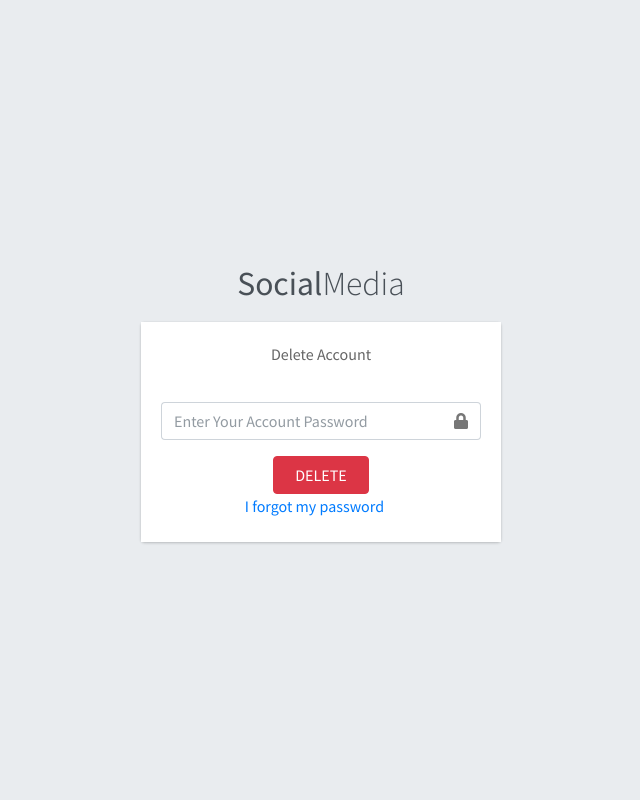
After one commit to devvlopar/Social-Media, a Django app: page /delete_account/ in a window 1280 px wide. The commit adds this page. Shown: the whole page, without its empty margins (319-959 px from the left). Run offline with Django 4.2, Linux system fonts and the light colour scheme; some libraries are stand-ins or nearby versions.

Commit message:
almost completed.

```diff
--- a/user_social/admin.py
+++ b/user_social/admin.py
@@ -5,3 +5,7 @@ from .models import *
 @admin.register(User)
 class AdminUser(admin.ModelAdmin):
     list_display = ['fullname','id','email','password']
+
+@admin.register(Follow)
+class AdminFollow(admin.ModelAdmin):
+    list_display = ['who', 'follows_whom']
--- a/user_social/templates/change_email.html
+++ b/user_social/templates/change_email.html
@@ -26,7 +26,7 @@
         </div>
         <div class="row">
           <div class="col-12">
-            <button type="submit" class="btn btn-primary btn-block">Get OTP</button>
+            <button type="submit" class="btn btn-primary btn-block">Verify Email</button>
           </div>
           <!-- /.col -->
         </div>
--- /dev/null
+++ b/user_social/templates/delete_account.html
@@ -0,0 +1,78 @@
+{% load static %}
+<!DOCTYPE html>
+<html lang="en">
+<head>
+  <meta charset="utf-8">
+  <meta name="viewport" content="width=device-width, initial-scale=1">
+  <title>Social Media | Delete Account</title>
+
+  <!-- Google Font: Source Sans Pro -->
+  <link rel="stylesheet" href="https://fonts.googleapis.com/css?family=Source+Sans+Pro:300,400,400i,700&display=fallback">
+  <!-- Font Awesome -->
+  <link rel="stylesheet" href='{% static "plugins/fontawesome-free/css/all.min.css" %}'>
+  <!-- icheck bootstrap -->
+  <link rel="stylesheet" href='{% static "plugins/icheck-bootstrap/icheck-bootstrap.min.css" %}'>
+  <!-- Theme style -->
+  <link rel="stylesheet" href='{% static "dist/css/adminlte.min.css" %}'>
+</head>
+<body class="hold-transition login-page">
+<div class="login-box">
+  <div class="login-logo">
+
+    <a href="{% url 'index' %}"><b>Social</b>Media</a>
+  </div>
+  <!-- /.login-logo -->
+  <div class="card">
+    <div class="card-body login-card-body">
+      <p class="login-box-msg">Delete Account</p>
+
+      <form action="{% url 'delete_account' %}" method="post">
+        {% csrf_token %}
+        <div>
+          <p style="color: red;">{{message}}</p>
+        </div>
+        <div class="input-group mb-3">
+          <input type="text" class="form-control" name="password" placeholder="Enter Your Account Password" required>
+          <div class="input-group-append">
+            <div class="input-group-text">
+              <span class="fas fa-lock"></span>
+            </div>
+          </div>
+        </div>
+        <div class="row">
+          <div class="col-4">
+          </div>
+          <!-- /.col -->
+          <div class="col-4">
+            <button type="submit" class="btn btn-danger btn-block">DELETE</button>
+          </div>
+          <!-- /.col -->
+          <div class="col-4">
+          </div>
+        </div>
+      </form>
+
+      <div class="row">
+      <div class="col-3"></div>
+      <div class="col-8">
+      <p class="mb-1">
+        <a href="{% url 'forgot'%}">I forgot my password</a>
+      </p>
+      </div>
+
+      </div>
+
+    </div>
+    <!-- /.login-card-body -->
+  </div>
+</div>
+<!-- /.login-box -->
+
+<!-- jQuery -->
+<script src='{% static "plugins/jquery/jquery.min.js" %}'></script>
+<!-- Bootstrap 4 -->
+<script src='{% static "plugins/bootstrap/js/bootstrap.bundle.min.js" %}'></script>
+<!-- AdminLTE App -->
+<script src='{% static "dist/js/adminlte.min.js" %}'></script>
+</body>
+</html>
--- a/user_social/templates/header.html
+++ b/user_social/templates/header.html
@@ -70,7 +70,7 @@
             <i class="fas fa-user"></i>
           </a>
           <ul aria-labelledby="dropdownSubMenu1" class="dropdown-menu border-0 shadow">
-            <li><a href="{% url 'notification' %}" class="dropdown-item">Notifications</a></li>
+            <li><a href="{% url 'delete_account' %}" class="dropdown-item">Delete Account</a></li>
             <li><a href="{% url 'profile' %}" class="dropdown-item">My Profile</a></li>
             <li><a href="{% url 'logout' %}" class="dropdown-item"> <i class="fas fa-sign-out-alt"> Logout </i></a></li>
           </ul>
--- a/user_social/templates/profile.html
+++ b/user_social/templates/profile.html
@@ -43,10 +43,10 @@
                     <b>Followers</b> <a class="float-right">{{user_data.followers}}</a>
                   </li>
                   <li class="list-group-item">
-                    <b>Following</b> <a class="float-right">{{user_data.followers}}</a>
+                    <b>Following</b> <a class="float-right">{{user_data.following}}</a>
                   </li>
                 </ul>
-                <a href="#" class="btn btn-primary btn-block"><b>Follow</b></a>
+                <!-- <a href="#" class="btn btn-primary btn-block"><b>Follow</b></a> -->
               </div>
               <!-- /.card-body -->
             </div>
--- a/user_social/urls.py
+++ b/user_social/urls.py
@@ -13,9 +13,12 @@ urlpatterns = [
     path('add_post/', views.add_post, name='add_post'),
     path('change_password/', views.change_password, name='change_password'),
     path('change_email/', views.change_email, name='change_email'),
+    path('delete_account/', views.delete_account, name='delete_account'),
     path('comment/<int:pk>', views.comment, name='comment'),
-    path('settings/', views.settings, name="settings"),
+    path('like/<int:pk>', views.like, name="like"),
+    path('unlike/<int:pk>', views.unlike, name="unlike"),
     path('follow/<int:pk>', views.follow, name="follow"),
+    path('unfollow/<int:pk>', views.unfollow, name="unfollow"),
     path('other_user_profile/<int:pk>', views.other_user_profile, name='other_user_profile'),
 
 
--- a/user_social/views.py
+++ b/user_social/views.py
@@ -1,9 +1,8 @@
-import email
 from random import randrange
-from wsgiref.util import request_uri
+from urllib import request
 from django.shortcuts import render, redirect
 from django.core.mail import send_mail
-from user_social.models import User, Post, Comment
+from user_social.models import Follow, User, Post, Comment
 from django.conf import settings as setting
 
 
@@ -13,7 +12,6 @@ def index(request):
         uid = User.objects.get(email=request.session['email'])
         posts = Post.objects.all()[::-1]
         comments = Comment.objects.all()[::-1]
-        comments = Comment.objects.filter()
         return render(request,'index.html',{'user_data':uid, 'posts':posts, 'comments':comments})
     except:
         return render(request,'login.html')
@@ -98,14 +96,13 @@ def logout(request):
 
 
 
-
 def forgot(request):
     if request.method == 'POST':
         try:
             uid = User.objects.get(email=request.POST['email'])
             subject = 'Forgotten Password of Social_Media_App.'
             message = f'Your Password is {uid.password}.'
-            email_from = settings.EMAIL_HOST_USER
+            email_from = setting.EMAIL_HOST_USER
             recipient_list = [request.POST['email'], ]
             send_mail( subject, message, email_from, recipient_list )
             message = 'Check Your Mailbox.'
@@ -169,6 +166,7 @@ def add_post(request):
     return render(request, 'add_post.html')
 
 
+
 def comment(request,pk):
     if request.method == 'POST':
         user_data = User.objects.get(email=request.session['email'])
@@ -178,17 +176,56 @@ def comment(request,pk):
         Comment.objects.create(user = user_data, post = post, text = request.POST['comment'])
         return redirect('index')
 
+
+
 def other_user_profile(request,pk):
     other_user = User.objects.get(id=pk)
-    return render(request, 'other_user_profile.html', {'other_user':other_user})
+    session_user = User.objects.get(email=request.session['email'])
+    if pk == session_user.id:
+        return redirect('profile')
+    else:
+
+        f1 = Follow.objects.filter(who=session_user, follows_whom=other_user)
+        if not f1:
+            disable_follow_button = False
+            # print(disable_follow_button)
+            return render(request, 'other_user_profile.html', {'other_user':other_user, 'session_user':session_user, 'disable':disable_follow_button})
+        else:
+            disable_follow_button = True
+            # print(disable_follow_button, f1)
+            return render(request, 'other_user_profile.html', {'other_user':other_user, 'session_user':session_user, 'disable':disable_follow_button})
+
+
 
 def follow(request,pk):
     other_user = User.objects.get(id=pk)
-    session_user = User.objects.get(email=request.POST['email'])
+    session_user = User.objects.get(email=request.session['email'])
     if pk != session_user.id:
-        pass
+        Follow.objects.create(
+            who = session_user,
+            follows_whom = other_user,
+        )
+        session_user.following += 1
+        other_user.followers += 1
+        session_user.save()
+        other_user.save()
+        return redirect('other_user_profile',pk)
 
-    return render(request,'index.html')
+
+
+
+def unfollow(request,pk):
+    other_user = User.objects.get(id=pk)
+    session_user = User.objects.get(email=request.session['email'])
+    Follow.objects.filter(who=session_user.id, follows_whom=pk).delete()
+    session_user.following -= 1
+    other_user.followers -= 1
+    session_user.save()
+    other_user.save()
+    return redirect('other_user_profile',pk)
+
+
+
 
 def change_password(request):
     if request.method == 'POST':
@@ -199,6 +236,8 @@ def change_password(request):
             del request.session['email']
             return render(request, 'login.html', {'message':'Password Changed Successfully!'})
     return render(request, 'recover-password.html')
+
+
 
 def change_email(request):
     if request.method == 'POST':
@@ -213,6 +252,8 @@ def change_email(request):
         message = 'Check Your Mailbox.'
         return render(request, 'email_otp.html',{'message':message, 'otp':otp})
     return render(request, 'change_email.html')
+
+
 
 def email_otp(request):
     if request.method == 'POST':
@@ -231,6 +272,33 @@ def email_otp(request):
 
 
 
+def like(request,pk):
+    liked_post = Post.objects.get(id=pk)
+    session_user = User.objects.get(email=request.session['email'])
+    liked_post.likes.add(session_user)
+    liked_post.likes_count += 1
+    liked_post.save()
+    return redirect('index')
 
-def settings(request):
-    return render(request, )
+
+
+def unlike(request,pk):
+    liked_post = Post.objects.get(id=pk)
+    session_user = User.objects.get(email=request.session['email'])
+    liked_post.likes.remove(session_user)
+    liked_post.likes_count -= 1
+    liked_post.save()
+    return redirect('index')
+
+
+
+def delete_account(request):
+    if request.method == 'GET':
+        return render(request, 'delete_account.html')
+    else:
+        session_user = User.objects.get(email=request.session['email'])
+        if request.POST['password'] == session_user.password:
+            session_user.delete()
+            return render(request, 'login.html',{'message':'Account Deleted!'})
+        else:
+            return render(request, 'delete_account.html',{'message':'Password is Wrong!'})
```
Also changed, not shown: user_social/models.py (+11 -0 lines), user_social/templates/index.html (+7 -2 lines), user_social/templates/other_user_profile.html (+7 -1 lines), db.sqlite3, media/posts/0023.jpg (added), media/posts/0073.jpg (added), media/profile/rdj.jpg (added), media/profile/rdj_X8Kxipb.jpg (added), user_social/migrations/0008_follow.py (added), user_social/migrations/0009_post_likes_count.py (added).
